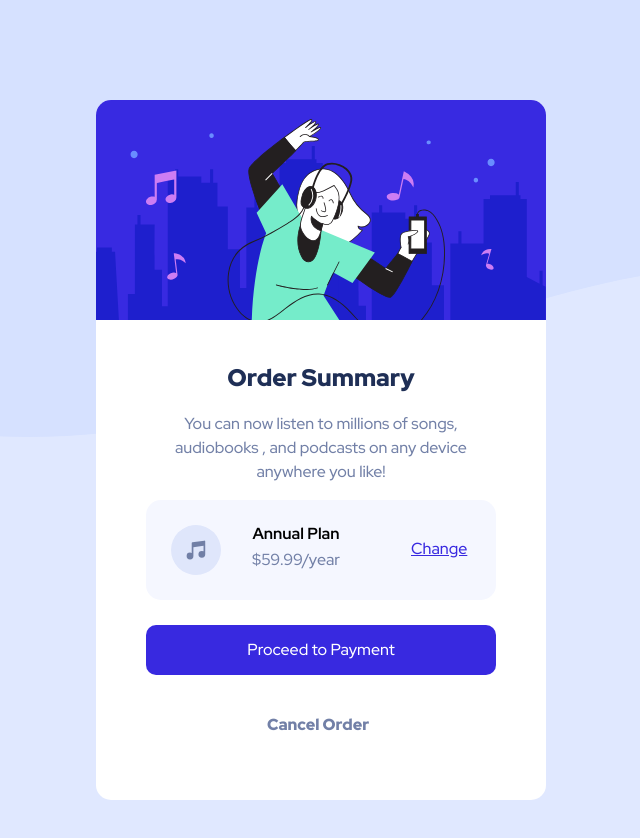
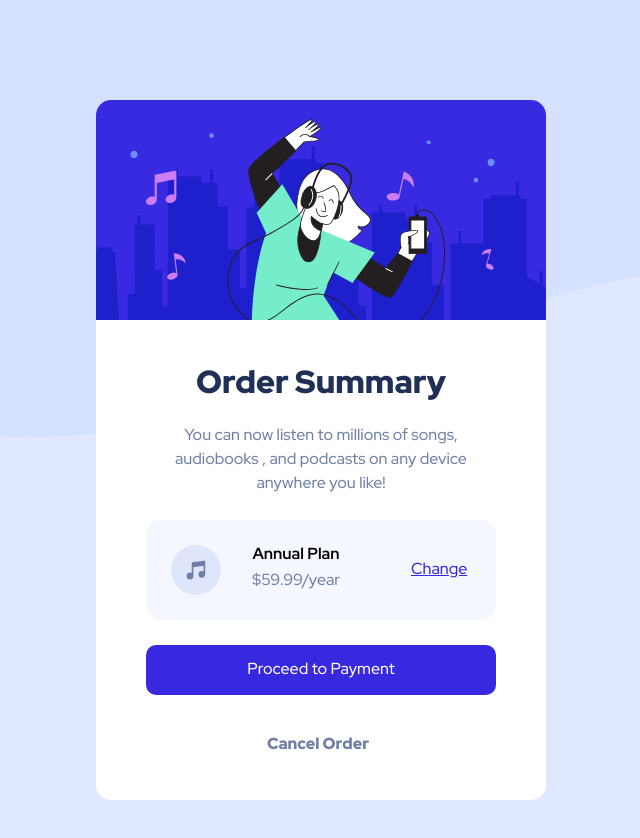
Before and after one commit to abdou202/order-summary-component, a plain HTML site: page index.html in a window 1280 px wide. Shown: the whole page, without its empty margins (319-959 px from the left). Drawn offline with Linux system fonts and the light colour scheme.

Commit message:
new upload

```diff
--- a/css/index.css
+++ b/css/index.css
@@ -26,7 +26,7 @@ body {
     width: 100%;
     border-radius: 15px 15px 0 0;
 }
-.container .content h2 {
+.container .content h1 {
     text-align: center;
     color: hsl(223, 47%, 23%);
     margin-top: 40px;
@@ -48,6 +48,7 @@ body {
     margin-right: 50px;
     border-radius: 15px;
     height: 100px;
+    margin-top: 25px;
 }
 .content .plane img {
     width:50px;
--- a/index.html
+++ b/index.html
@@ -22,7 +22,7 @@
     <img src="images/illustration-hero.svg" alt="">
   </div>
   <div class="content">
-    <h2>Order Summary</h2>
+    <h1>Order Summary</h1>
     <p>You can now listen to millions of songs, audiobooks , and podcasts on any device anywhere you like!</p>
     <div class="plane">
       <img src="images/icon-music.svg" alt="hello">
```
